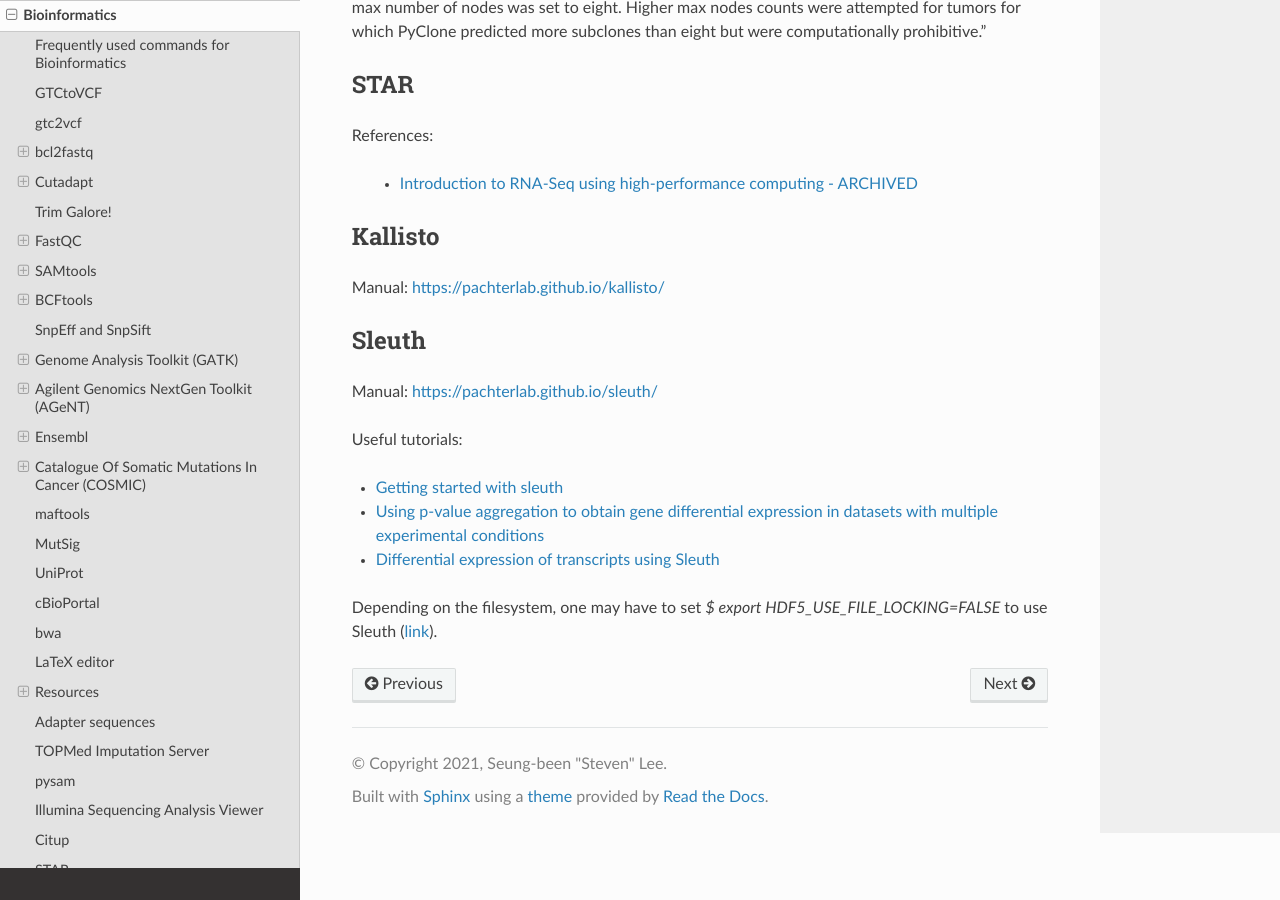
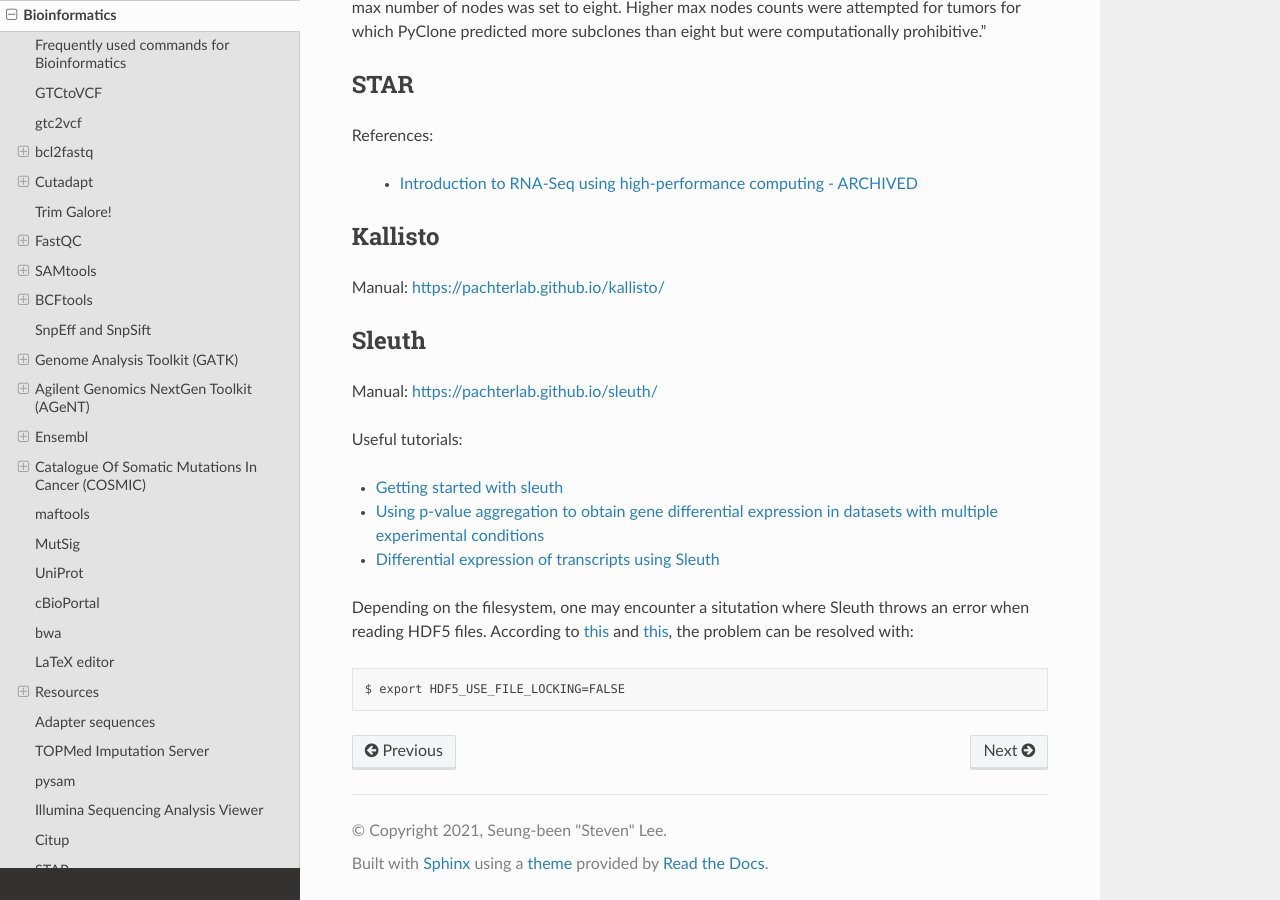
Before and after one commit to sbslee/notes, a Sphinx documentation site: the page built from docs/bioinformatics.rst, in a window 1280 px wide and 900 px high, scrolled down 21262 px. Built offline with Sphinx 7.4.7 and the Read the Docs theme 2.0.0, drawn with Linux system fonts in a browser that asks for light colours.

Commit message:
Update bioinformatics.rst

```diff
--- a/docs/bioinformatics.rst
+++ b/docs/bioinformatics.rst
@@ -993,4 +993,8 @@ Useful tutorials:
 - `Using p-value aggregation to obtain gene differential expression in datasets with multiple experimental conditions <https://pachterlab.github.io/sleuth_walkthroughs/pval_agg/analysis.html>`__
 - `Differential expression of transcripts using Sleuth <https://hbctraining.github.io/DGE_workshop_salmon/lessons/09_sleuth.html>`__
 
-Depending on the filesystem, one may have to set `$ export HDF5_USE_FILE_LOCKING=FALSE` to use Sleuth (`link <https://github.com/pachterlab/kallisto/issues/197>`__).
+Depending on the filesystem, one may encounter a situtation where Sleuth throws an error when reading HDF5 files. According to `this <https://github.com/pachterlab/kallisto/issues/197>`__ and `this <https://github.com/pachterlab/sleuth/issues/120>`__, the problem can be resolved with:
+
+.. code-block:: text
+
+    $ export HDF5_USE_FILE_LOCKING=FALSE
```
